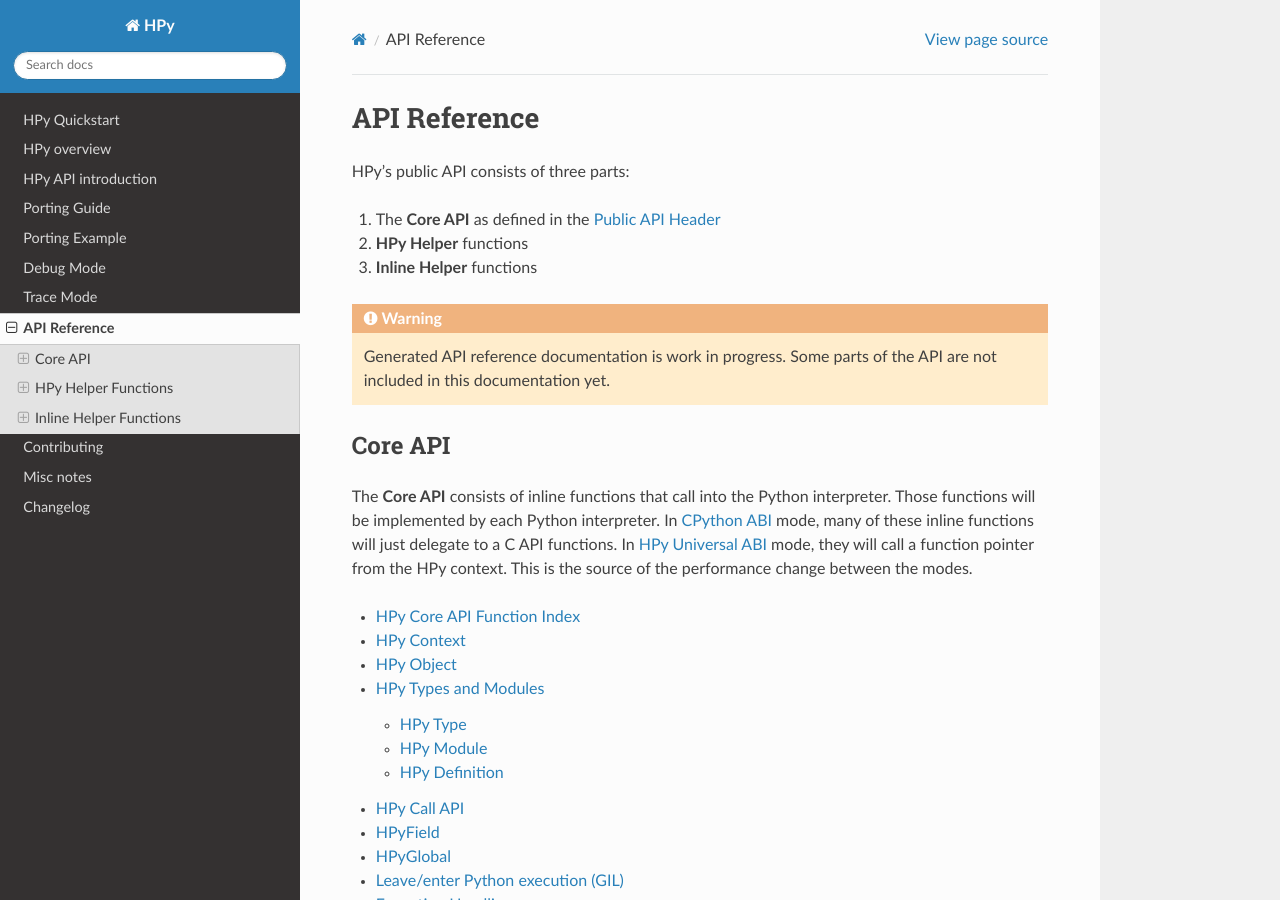
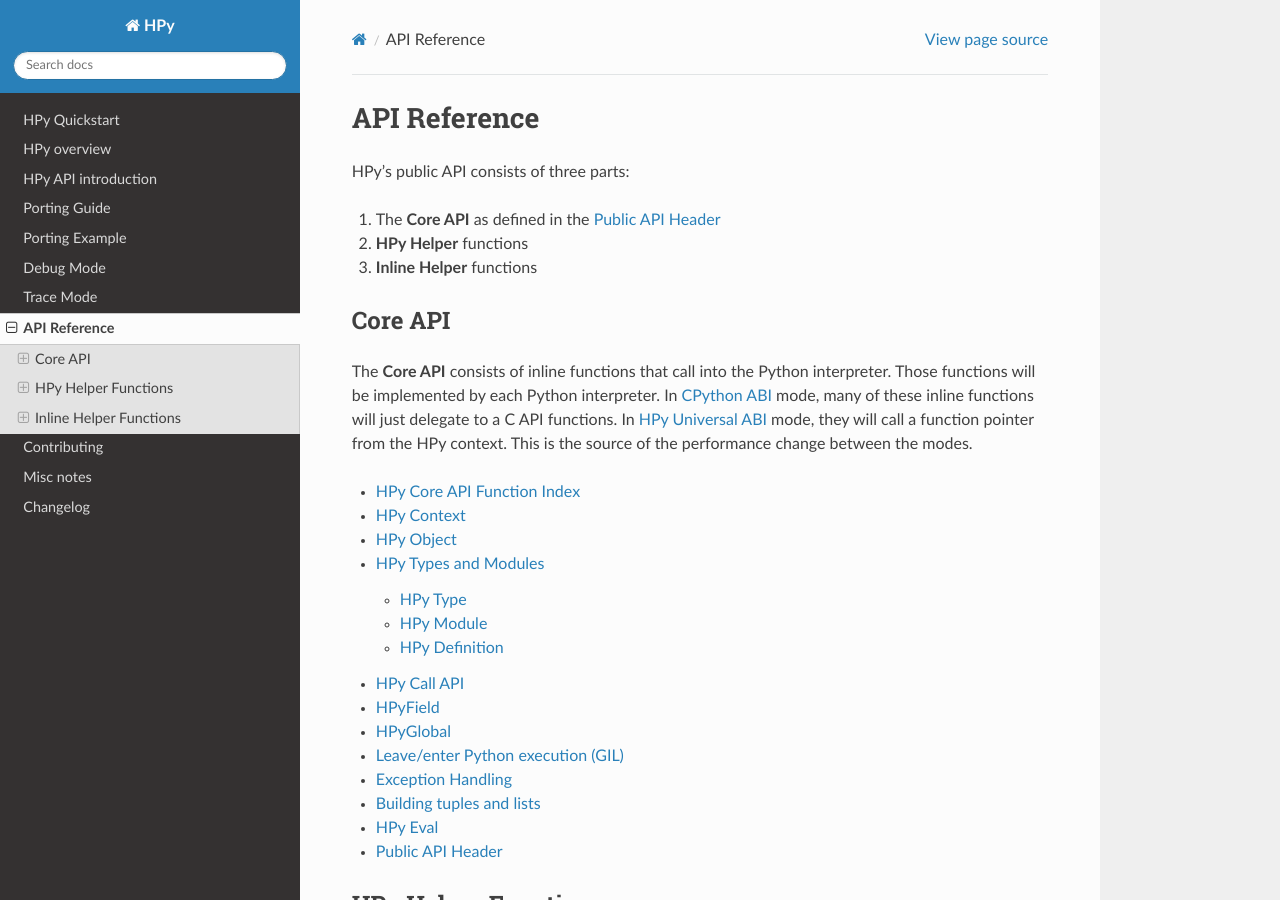
Before and after one commit to hpyproject/hpy, a Sphinx documentation site: the page built from docs/api-reference/index.rst, in a window 1280 px wide and 900 px high. Built offline with Sphinx 7.4.7 and the Read the Docs theme 2.0.0, drawn with Linux system fonts in a browser that asks for light colours.

Commit message:
Remove some warnings from docs

```diff
--- a/docs/api-reference/index.rst
+++ b/docs/api-reference/index.rst
@@ -6,10 +6,6 @@ HPy's public API consists of three parts:
 1. The **Core API** as defined in the :doc:`public-api`
 2. **HPy Helper** functions
 3. **Inline Helper** functions
-
-.. warning:: Generated API reference documentation is work in progress. Some
-    parts of the API are not included in this documentation yet.
-
 
 Core API
 --------
--- a/docs/api.rst
+++ b/docs/api.rst
@@ -1,9 +1,5 @@
 HPy API introduction
 ====================
-
-.. warning::
-   HPy is still in the early stages of development and the API may change.
-
 
 Handles
 -------
```
